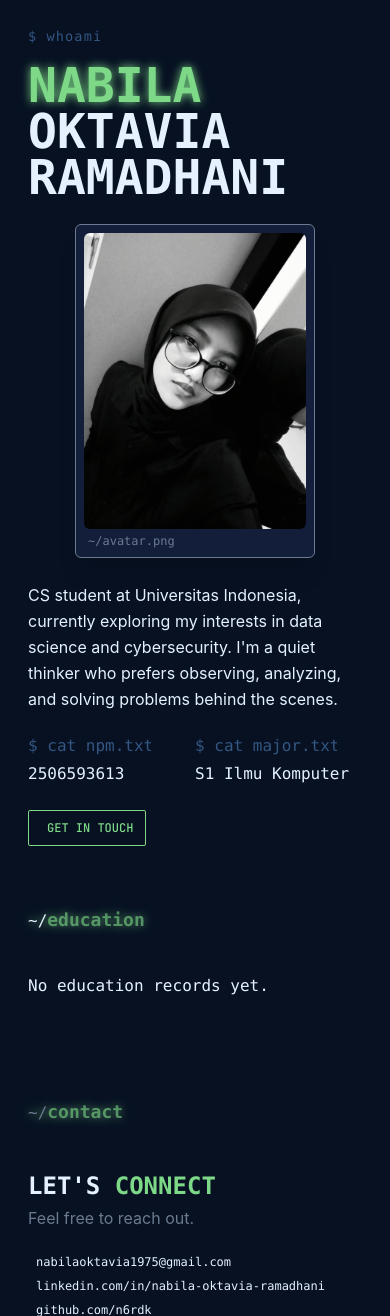
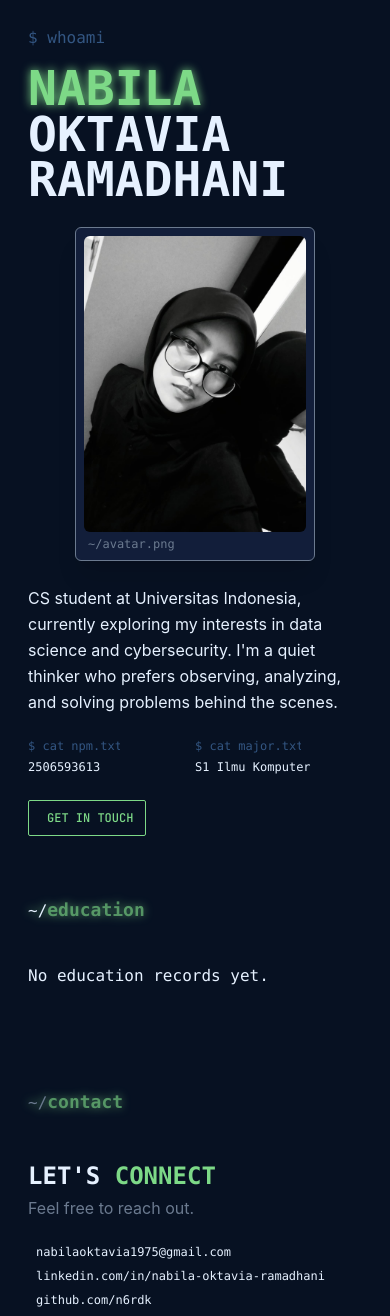
Before and after one commit to n6rdk/myportofolio, a Django app: page / in a window 390 px wide. Shown: the part 53-1369 px from the top of the page. Run offline with Django 5.2, Linux system fonts and the light colour scheme; data that the repository does not hold is empty; some libraries are stand-ins or nearby versions.

Commit message:
style: adjust font size on mobile version

```diff
--- a/static/css/input.css
+++ b/static/css/input.css
@@ -646,7 +646,7 @@
 
         .exp-title,
         .edu-title {
-            font-size: 1rem;
+            font-size: 0.85rem;
         }
 
         .exp-time,
--- a/static/css/style.css
+++ b/static/css/style.css
@@ -31,6 +31,8 @@
     --radius-md: 0.375rem;
     --animate-ping: ping 1s cubic-bezier(0, 0, 0.2, 1) infinite;
     --blur-md: 12px;
+    --default-transition-duration: 150ms;
+    --default-transition-timing-function: cubic-bezier(0.4, 0, 0.2, 1);
     --default-font-family: var(--font-sans);
     --default-mono-font-family: var(--font-mono);
     --color-ink: #E6F1FF;
@@ -520,8 +522,8 @@
     font-size: var(--text-xs);
     line-height: var(--tw-leading, var(--text-xs--line-height));
   }
-  .text-\[0\.85rem\] {
-    font-size: 0.85rem;
+  .text-\[0\.75rem\] {
+    font-size: 0.75rem;
   }
   .text-\[11px\] {
     font-size: 11px;
@@ -548,10 +550,6 @@
   .font-semibold {
     --tw-font-weight: var(--font-weight-semibold);
     font-weight: var(--font-weight-semibold);
-  }
-  .tracking-\[0\.08em\] {
-    --tw-tracking: 0.08em;
-    letter-spacing: 0.08em;
   }
   .text-accent1 {
     color: var(--color-accent1);
@@ -1244,7 +1242,7 @@
       top: 0.75rem;
     }
     .exp-title, .edu-title {
-      font-size: 1rem;
+      font-size: 0.85rem;
     }
     .exp-time, .exp-description, .exp-category, .edu-year, .edu-major {
       font-size: 0.7rem;
@@ -1315,10 +1313,6 @@
   inherits: false;
 }
 @property --tw-font-weight {
-  syntax: "*";
-  inherits: false;
-}
-@property --tw-tracking {
   syntax: "*";
   inherits: false;
 }
@@ -1490,7 +1484,6 @@
       --tw-border-style: solid;
       --tw-leading: initial;
       --tw-font-weight: initial;
-      --tw-tracking: initial;
       --tw-shadow: 0 0 #0000;
       --tw-shadow-color: initial;
       --tw-shadow-alpha: 100%;
--- a/templates/index.html
+++ b/templates/index.html
@@ -9,7 +9,7 @@
 <section id="about">
     <div class="grid grid-cols-1 flex-col md:grid-cols-[1.3fr_1fr] [grid-template-areas:'identity'_'photo'_'details'] md:[grid-template-areas:'identity_photo'_'details_photo'] gap-y-6 gap-x-12 items-center w-full">
         <div class="[grid-area:identity] font-mono">
-            <p class="text-[0.85rem] tracking-[0.08em] text-accent1 mb-3 typing-text" style="--chars:9">$ whoami</p>
+            <p class=" text-accent1 mb-3 typing-text" style="--chars:9">$ whoami</p>
             <h1 class="text-[clamp(3rem,7vw,5rem)] leading-[0.95] font-bold uppercase text-ink">
                 <span class="text-primary drop-shadow-[0_0_5px_var(--color-primary)] neon-flicker">{{ first_name }}</span>
                 <br>{{ middle_name }}
@@ -27,9 +27,9 @@
         </div>
         <div class="[grid-area:details] hero-details space-y-6">
             <p class="text-base md:text-lg font-sans text-ink leading-relaxed">{{ bio }}</p>
-            <div class="grid grid-cols-2 items-start font-mono">
+            <div class="grid grid-cols-2 items-start font-mono text-[0.75rem]">
                 <div>
-                    <dt class="text-accent1 typing-text" style="--chars:13">$ cat npm.txt</dt>
+                    <dt class=" text-accent1 typing-text" style="--chars:13">$ cat npm.txt</dt>
                     <dd class="text-ink">{{ npm }}</dd>
                 </div>
                 <div>
```
